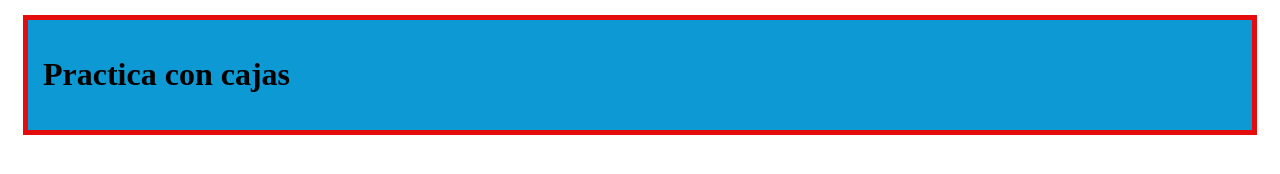
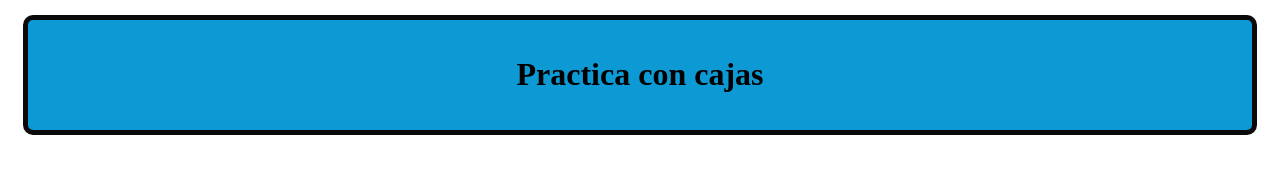
Before and after one commit to Mr-Dany/31-05-2019, a plain HTML site: page index.html in a window 1280 px wide. Drawn offline with Linux system fonts and the light colour scheme.

Commit message:
bordes redondeados en las esquinas

```diff
--- a/styles.css
+++ b/styles.css
@@ -2,5 +2,7 @@
 	background-color: #0C99D4;
 	margin: 15px;
 	padding: 15px;
-	border: 5px solid #E40C0C;
+	border: 5px solid #0A0A0A;
+	text-align: center;
+	border-radius: 10px;
 }
```
